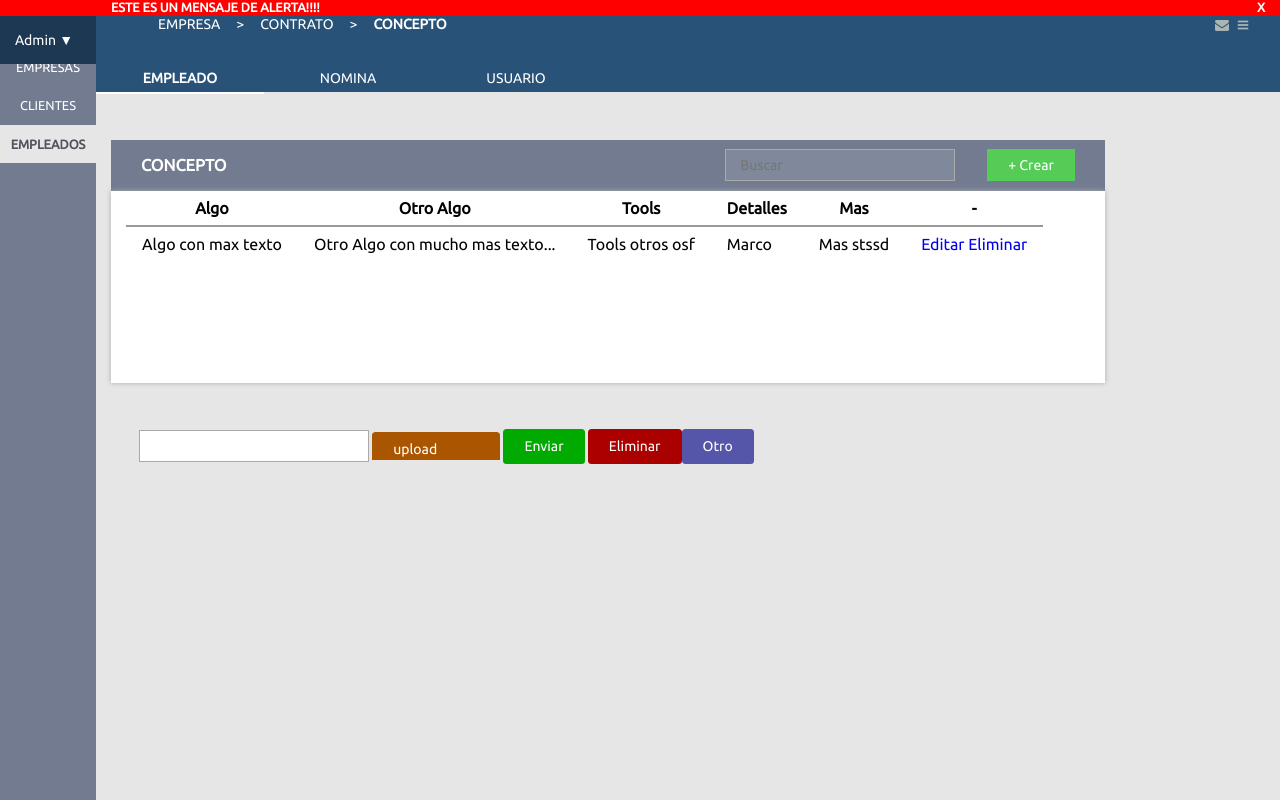
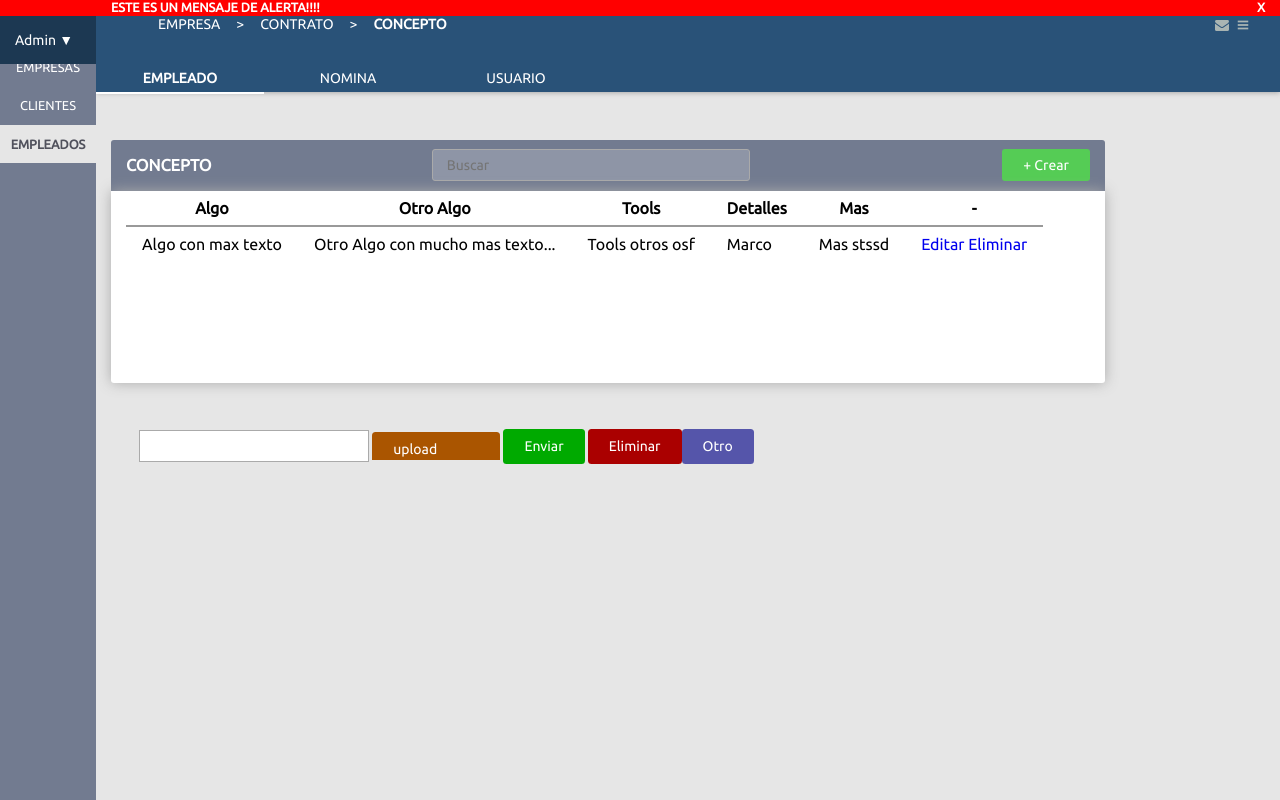
Before and after one commit to marcoavazquez/icb_ui, a plain HTML site: page index.html in a window 1280 px wide. Drawn offline with Linux system fonts and the light colour scheme.

Commit message:
cambiando a bordes redondeados

```diff
--- a/index.html
+++ b/index.html
@@ -58,10 +58,8 @@
           <div class="ed-container cont-tools">
             <div class="ed-item head-item">
               <div class="ed-container">
-                <div class="ed-item movil-60">
+                <div class="ed-item movil-cross-center justify">
                   <h3>CONCEPTO</h3>
-                </div>
-                <div class="ed-item movil-40 movil-main-end movil-cross-center">
                   <input type="text" placeholder="Buscar"/>
                   <button class="btn-add">+ Crear</button>
                 </div>
--- a/sass/_content.scss
+++ b/sass/_content.scss
@@ -23,6 +23,7 @@
     height: 2em;
     line-height: 2em;
     text-align: center;
+    box-shadow: 0 1px 5px #AAA;
 }
 .pestana {
     color: #FFF;
@@ -87,20 +88,24 @@ input[type="file"] {
     color: white;
     margin-top: 1rem;
     background: $background_menu_lateral;
+    border-radius: 3px 3px 0 0;
+    padding: 0;
     input, button {
         line-height: 1rem;
         height: 2rem;
-
+        border-radius: 3px;
     }
     input[type="text"] {
-        background: rgba(white, 0.1);
+        background: rgba(white, 0.2);
+        width: 33%;
     }
 }
 .content-item {
     width: 100%;
     height: 12rem;
     background: white;
-    box-shadow: 0 0 5px #AAA;
+    box-shadow: 0 0 1em #AAA;
+    border-radius: 0 0 3px 3px;
 }
 
 thead {
```
Also changed, not shown: css/app.css, 1 other file.
